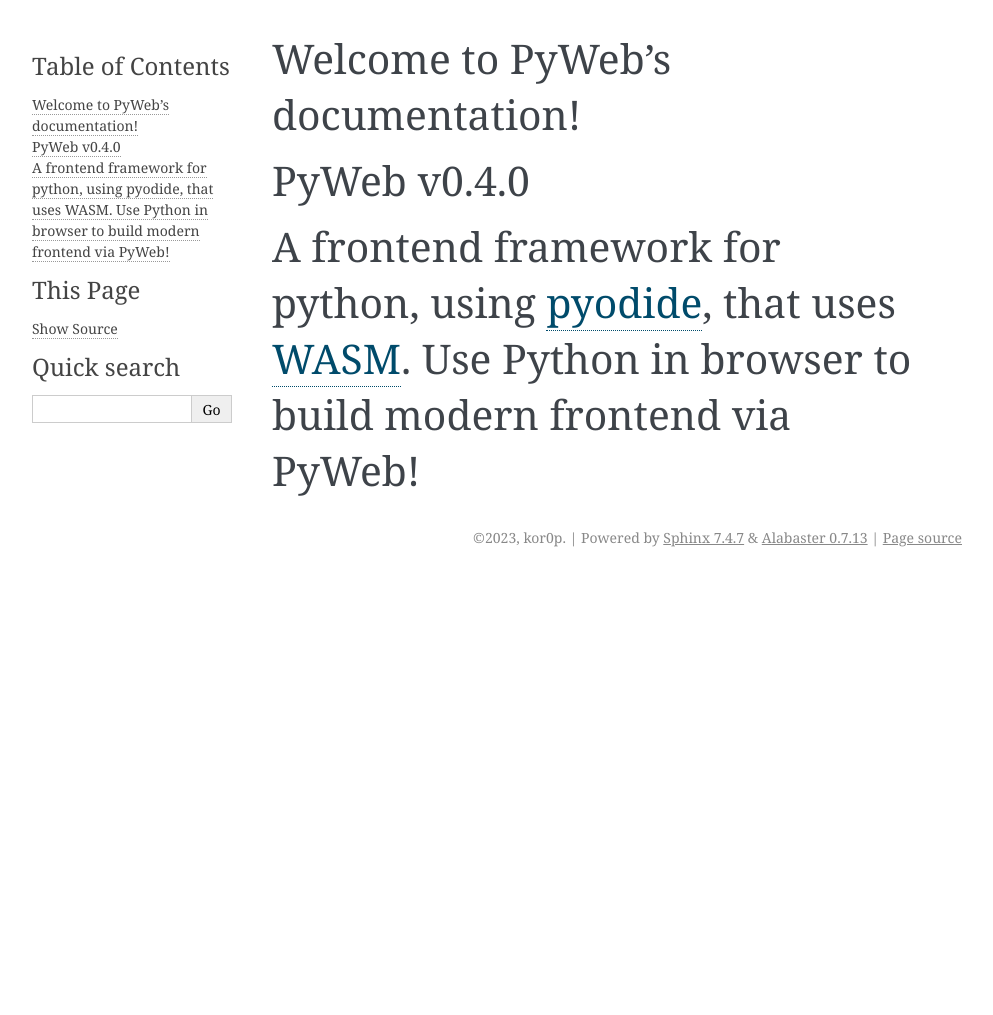
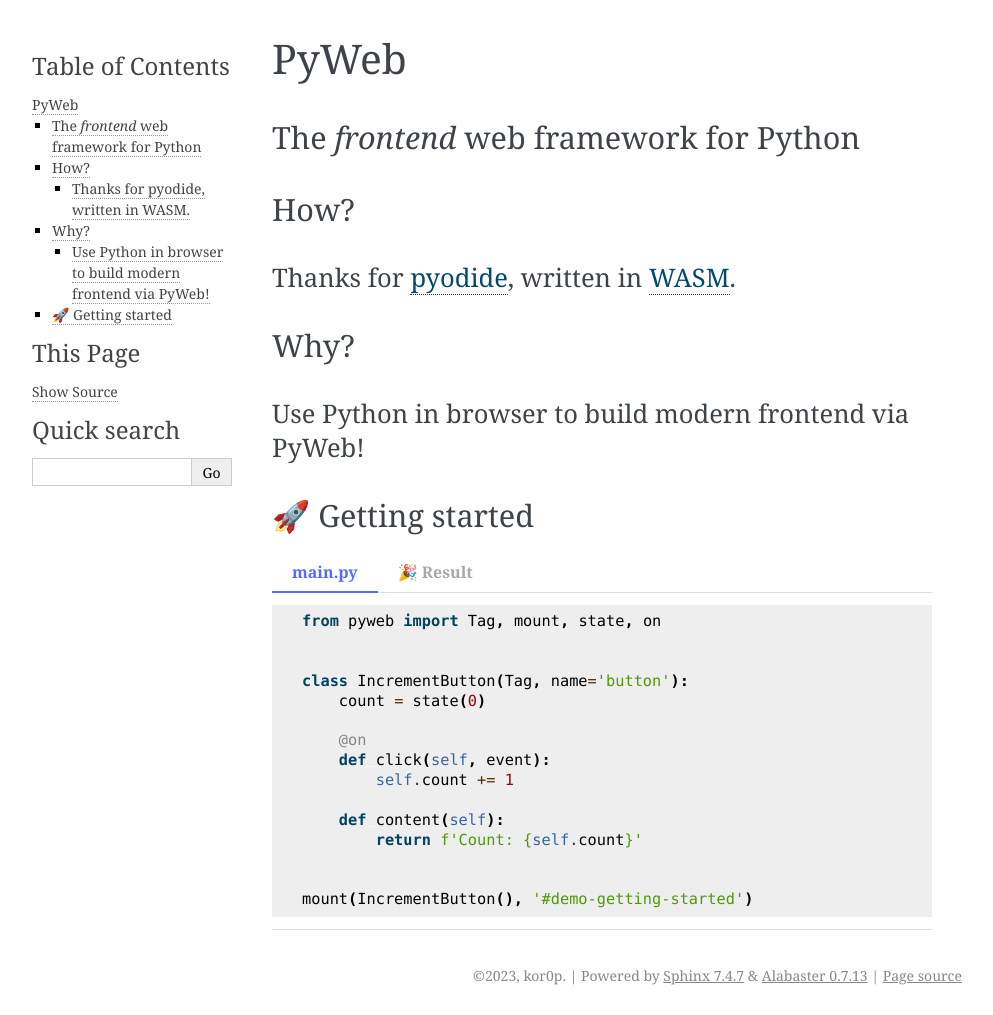
Before and after one commit to kor0p/BeePy, a Sphinx documentation site: the page built from docs/index.md, in a window 1280 px wide. Shown: the whole page, without its empty margins (148-1141 px from the left). Built offline with Sphinx 7.4.7, drawn with Linux system fonts in a browser that asks for light colours; before the commit the page ends 900 px from its top, so only the background shows below that.

Commit message:
Updated docs: - added interactive example - added sphinx-design lib

````diff
--- a/docs/conf.py
+++ b/docs/conf.py
@@ -13,7 +13,11 @@
 # -- General configuration ---------------------------------------------------
 # https://www.sphinx-doc.org/en/master/usage/configuration.html#general-configuration
 
-extensions = ['myst_parser']
+extensions = [
+    'myst_parser',
+    'sphinx_design',
+]
+myst_enable_extensions = ['colon_fence']
 
 templates_path = ['_templates']
 exclude_patterns = ['_build', 'Thumbs.db', '.DS_Store']
--- /dev/null
+++ b/docs/demo/getting-started.py
@@ -0,0 +1,15 @@
+from pyweb import Tag, mount, state, on
+
+
+class IncrementButton(Tag, name='button'):
+    count = state(0)
+
+    @on
+    def click(self, event):
+        self.count += 1
+
+    def content(self):
+        return f'Count: {self.count}'
+
+
+mount(IncrementButton(), '#demo-getting-started')
--- a/docs/index.md
+++ b/docs/index.md
@@ -1,5 +1,31 @@
-# Welcome to PyWeb's documentation!
+# PyWeb
+### The _frontend_ web framework for Python
 
-# PyWeb v0.4.0
+## How?
+### Thanks for [pyodide](https://pyodide.org/), written in [WASM](https://webassembly.org/).
 
-# A frontend framework for python, using [pyodide](https://pyodide.org/), that uses [WASM](https://webassembly.org/). Use Python in browser to build modern frontend via PyWeb!
+## Why?
+### Use Python in browser to build modern frontend via PyWeb!
+
+## 🚀 Getting started
+<script src='https://pyweb.netlify.app/pyweb.js'></script>
+::::{tab-set}
+
+:::{tab-item} main.py
+(id-getting-started)=
+```{literalinclude} demo/getting-started.py
+:language: python
+```
+:::
+
+:::{tab-item} 🎉 Result
+
+<div id="demo-getting-started"></div>
+<script>
+// <![CDATA[
+pyweb.__main__ = () => apy(document.getElementById('id-getting-started').innerText)
+// ]]>
+</script>
+:::
+
+::::
--- a/docs/requirements.txt
+++ b/docs/requirements.txt
@@ -1 +1,2 @@
 myst-parser==1.0.0
+sphinx_design==0.4.1
````
